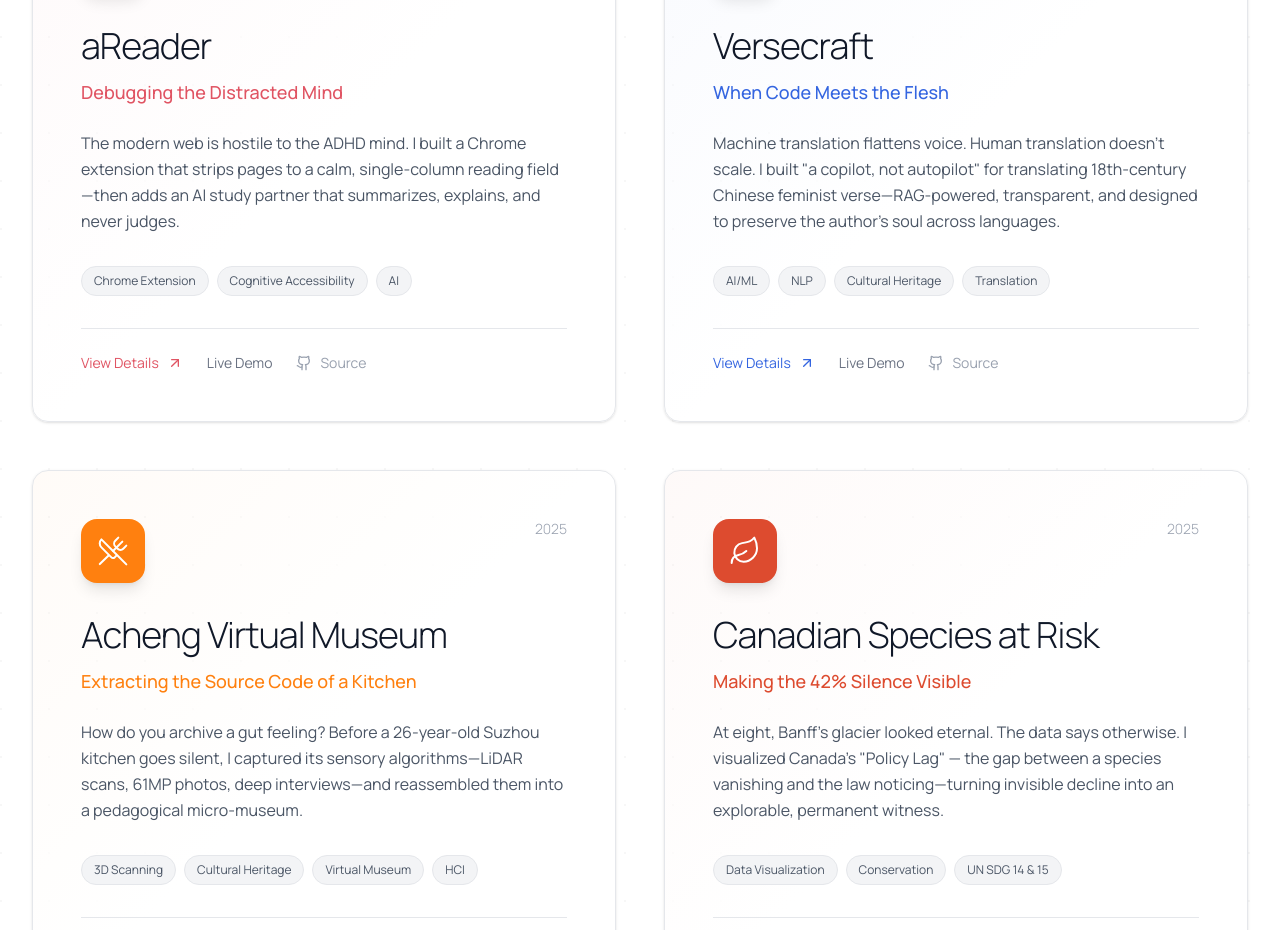
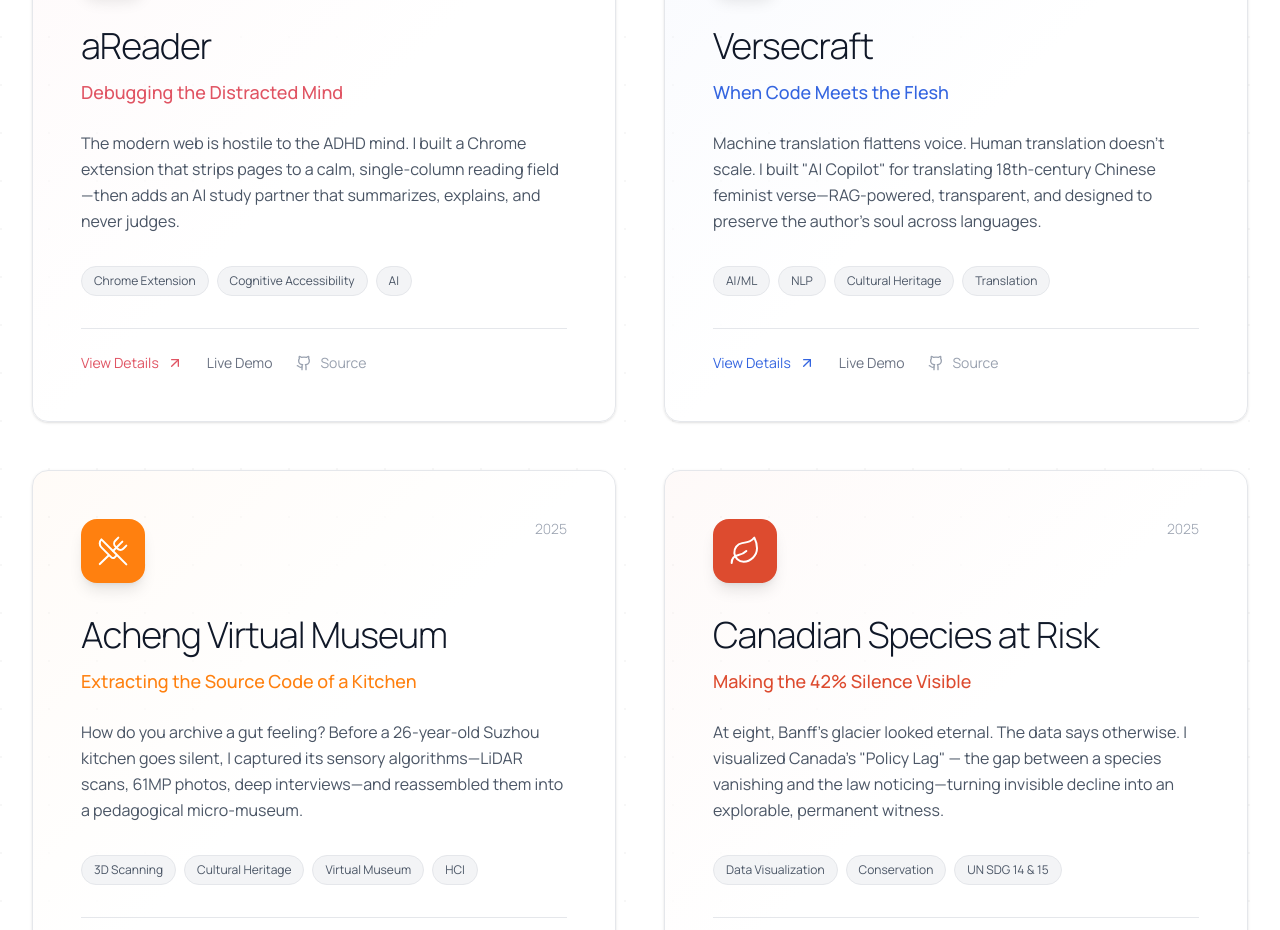
Before and after one commit to certaindragon3/jiesen-portfolio, a Next.js app: page / in a window 1280 px wide. Shown: the part 2140-3070 px from the top of the page. Built offline with nearby package versions, Linux system fonts and the light colour scheme; no server answers.

Commit message:
no wordy

```diff
--- a/components/Work.tsx
+++ b/components/Work.tsx
@@ -34,7 +34,7 @@ const projects = [
         title: "Versecraft",
         slug: "versecraft",
         subtitle: "When Code Meets the Flesh",
-        description: "Machine translation flattens voice. Human translation doesn't scale. I built \"a copilot, not autopilot\"  for translating 18th-century Chinese feminist verse—RAG-powered, transparent, and designed to preserve the author's soul across languages.",
+        description: "Machine translation flattens voice. Human translation doesn't scale. I built \"AI Copilot\"  for translating 18th-century Chinese feminist verse—RAG-powered, transparent, and designed to preserve the author's soul across languages.",
         tags: ["AI/ML", "NLP", "Cultural Heritage", "Translation"],
         link: "https://versecraft.vercel.app",
         github: "https://github.com/certaindragon3/prototype-3",
```
